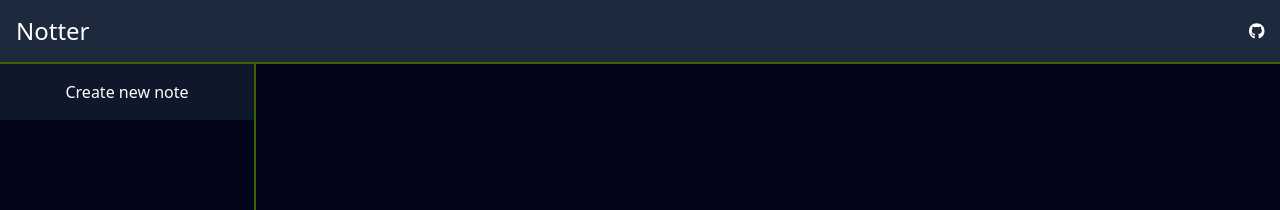
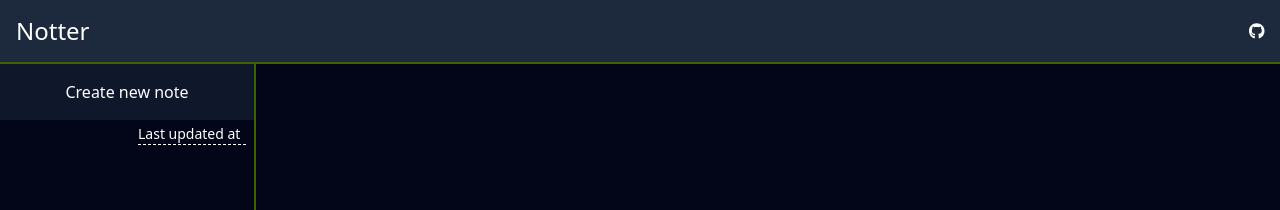
Before and after one commit to Coffei/notter, a Vue app: page /#/ in a window 1280 px wide. Shown: the top 210 px of the page. Built offline with nearby package versions, Linux system fonts and the light colour scheme.

Commit message:
Add note ordering
Use can order the notes by few criteria.

```diff
--- a/src/components/NoteList.vue
+++ b/src/components/NoteList.vue
@@ -2,6 +2,9 @@
 import { useRoute, useRouter } from 'vue-router';
 import { notes, addNote } from '../store'
 import NoteListItem from './NoteListItem.vue';
+import NoteOrder from './NoteOrder.vue';
+import { computed, ref } from 'vue';
+import type { Note } from '../store';
 
 const router = useRouter()
 const route = useRoute()
@@ -19,6 +22,24 @@
     const note = addNote()
     router.push(`/notes/${note.id}`)
 }
+const order = ref('update_desc')
+
+type DisplayNote = { note: Note, index: number }
+const displayNotes = computed(() => {
+    let sortFn: (a: DisplayNote, b: DisplayNote) => number = (a, b) => ((b.note.updatedAt || 0) - (a.note.updatedAt || 0))
+    if (order.value == 'update_asc') {
+        sortFn = (a, b) => ((a.note.updatedAt || 0) - (b.note.updatedAt || 0))
+    } else if (order.value == 'create_desc') {
+        sortFn = (a, b) => ((b.note.createdAt || 0) - (a.note.createdAt || 0))
+    } else if (order.value == 'create_asc') {
+        sortFn = (a, b) => ((a.note.createdAt || 0) - (b.note.createdAt || 0))
+    } else if (order.value == 'title_desc') {
+        sortFn = (a, b) => (b.note.title.localeCompare(a.note.title))
+    } else if (order.value == 'title_asc') {
+        sortFn = (a, b) => (a.note.title.localeCompare(b.note.title))
+    }
+    return notes.map((note, index) => ({ note, index })).sort(sortFn)
+})
 </script>
 
 <template>
@@ -26,6 +47,10 @@
         <button class="w-full bg-slate-900 hover:bg-lime-950 p-4 cursor-pointer" @click="addNoteAndSwitch">
             Create new note
         </button>
-        <NoteListItem v-for="(note, index) in notes" :note="note" :index="index" @remove="removeNote" />
+        <div class="flex justify-between">
+            <div />
+            <NoteOrder :selected="order" @change="(selected) => order = selected" />
+        </div>
+        <NoteListItem v-for="{ note, index } in displayNotes" :note="note" :index="index" @remove="removeNote" />
     </div>
 </template>
--- /dev/null
+++ b/src/components/NoteOrder.vue
@@ -0,0 +1,25 @@
+<script setup lang="ts">
+defineProps<{ selected: string }>()
+const orders = [
+    { value: "update_desc", name: "Last updated at" },
+    { value: "update_asc", name: "First updated at" },
+    { value: "create_desc", name: "Last created at" },
+    { value: "create_asc", name: "First created at" },
+    { value: "title_asc", name: "Title ascending" },
+    { value: "title_desc", name: "Title descending" }
+]
+const emit = defineEmits<{ change: [order: string] }>()
+const change = (e: Event) => {
+    if (e.currentTarget) {
+        emit('change', (e.currentTarget as HTMLSelectElement).value)
+    }
+}
+</script>
+<template>
+    <div class="px-2 py-1 text-sm underline decoration-dashed">
+        <select @change="change" class="appearance-none cursor-pointer border-b-1 border-dashed">
+            <option v-for="item in orders" :selected="selected == item.value" :value="item.value">{{ item.name }}
+            </option>
+        </select>
+    </div>
+</template>
```
